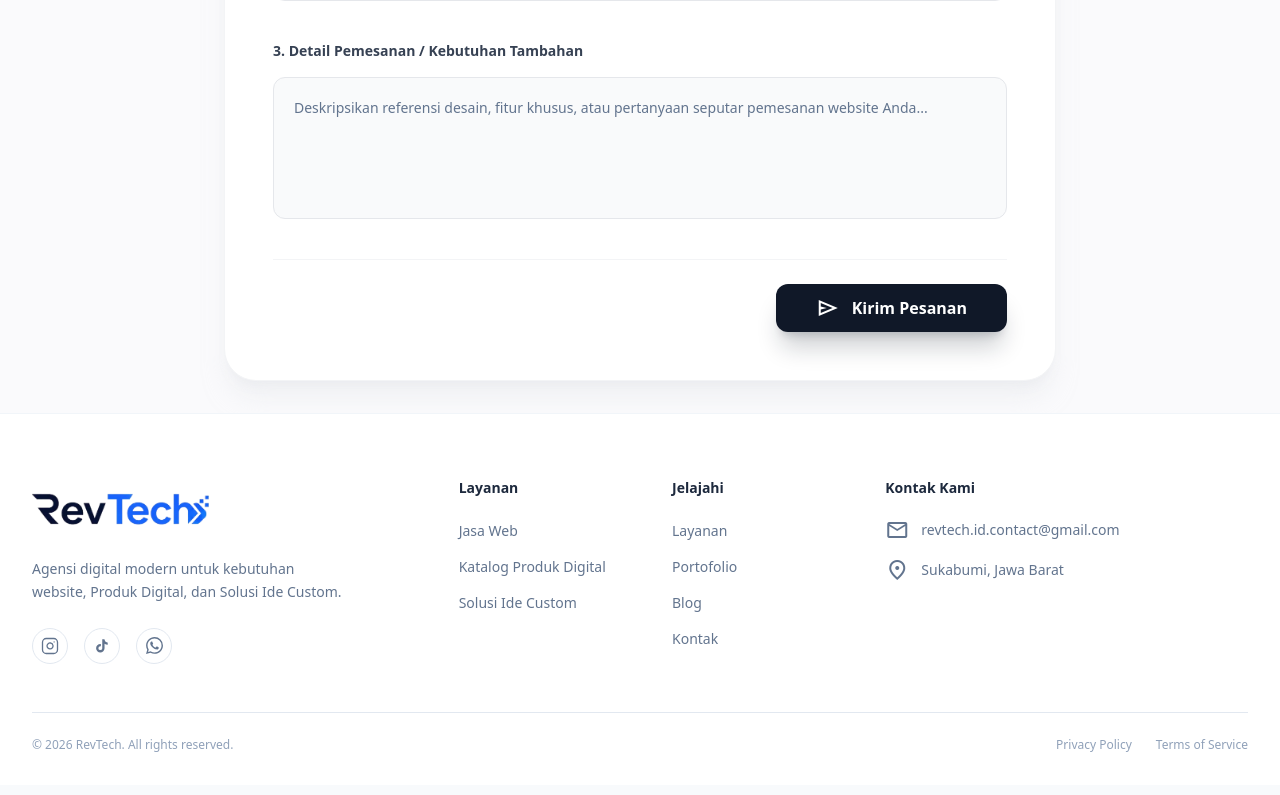
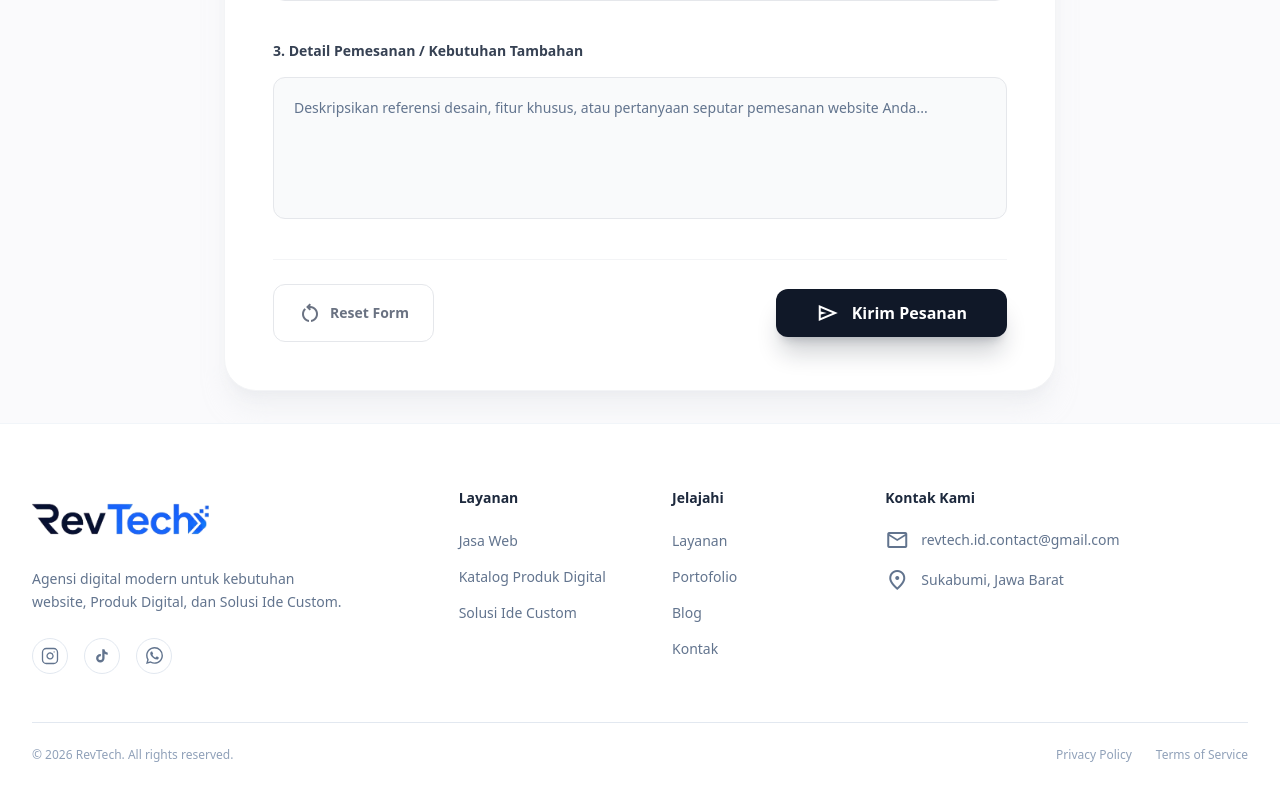
Before and after one commit to revtech-id/revtech-website, a Next.js app in the folder apps/frontend/: page /kontak in a window 1280 px wide. Shown: the part 895-1690 px from the top of the page. Built offline with nearby package versions, Linux system fonts and the light colour scheme.

Commit message:
feat(frontend): add reset button to clear all form fields

```diff
--- a/apps/frontend/components/kontak/KontakForm.tsx
+++ b/apps/frontend/components/kontak/KontakForm.tsx
@@ -41,10 +41,19 @@ export default function KontakForm() {
         return () => document.removeEventListener("mousedown", handleClickOutside);
     }, []);
 
-    const { register, handleSubmit, formState: { errors, isSubmitting } } = useForm<JasaWebFormValues>({
+    const { register, handleSubmit, reset, formState: { errors, isSubmitting } } = useForm<JasaWebFormValues>({
         resolver: zodResolver(jasaWebFormSchema),
         defaultValues: { name: '', whatsapp: '', business: '', message: '' }
     });
+
+    const handleReset = () => {
+        reset();
+        setService('jasa_web');
+        setJasaWebPackage('Usaha');
+        setHandoverOption('Terima Beres (Basic)');
+        setVipLane(false);
+        setSelectedCountry(countries[0]);
+    };
 
     useEffect(() => {
         const paket = searchParams.get('paket');
@@ -402,8 +411,16 @@ export default function KontakForm() {
                     {errors.message && <p className="text-red-500 text-sm mt-1 font-medium">{errors.message.message}</p>}
                 </div>
 
-                <div className="pt-6 mt-8 border-t border-gray-100 flex justify-end">
-                    <Button type="submit" disabled={isSubmitting} className="w-full md:w-auto px-10 py-6 text-base bg-gray-900 hover:bg-black text-white rounded-xl font-bold flex items-center justify-center gap-3 group shadow-xl shadow-gray-900/20 hover:scale-[1.02] transition-transform">
+                <div className="pt-6 mt-8 border-t border-gray-100 flex flex-col sm:flex-row items-center justify-between gap-3">
+                    <button
+                        type="button"
+                        onClick={handleReset}
+                        className="w-full sm:w-auto px-6 py-4 text-sm text-gray-500 hover:text-gray-900 font-bold flex items-center justify-center gap-2 rounded-xl border border-gray-200 hover:bg-gray-50 transition-all"
+                    >
+                        <span className="material-symbols-outlined text-[18px]">restart_alt</span>
+                        Reset Form
+                    </button>
+                    <Button type="submit" disabled={isSubmitting} className="w-full sm:w-auto px-10 py-6 text-base bg-gray-900 hover:bg-black text-white rounded-xl font-bold flex items-center justify-center gap-3 group shadow-xl shadow-gray-900/20 hover:scale-[1.02] transition-transform">
                         <span className="material-symbols-outlined text-[20px] group-hover:translate-x-1 transition-transform">send</span>
                         {isSubmitting ? "Memproses..." : "Kirim Pesanan"}
                     </Button>
```
